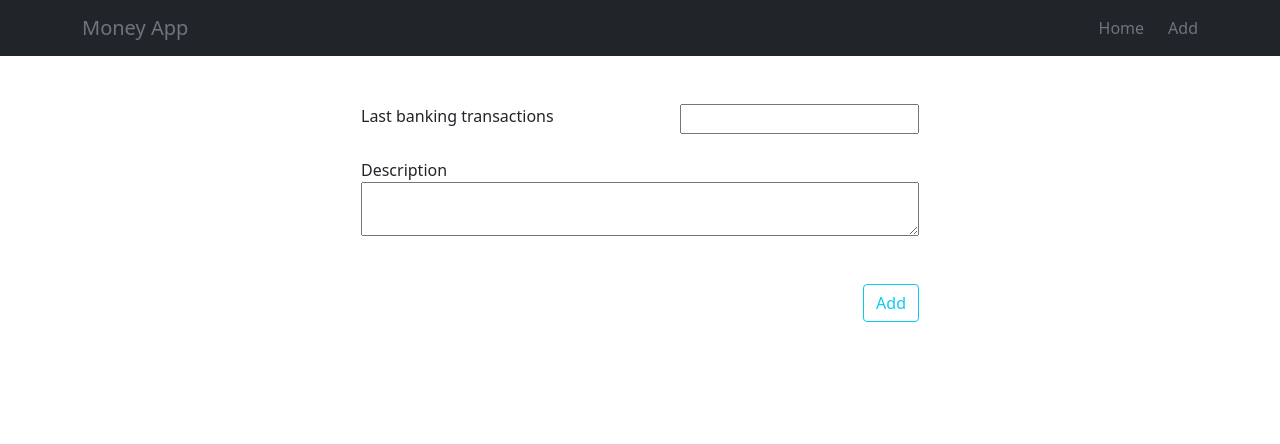
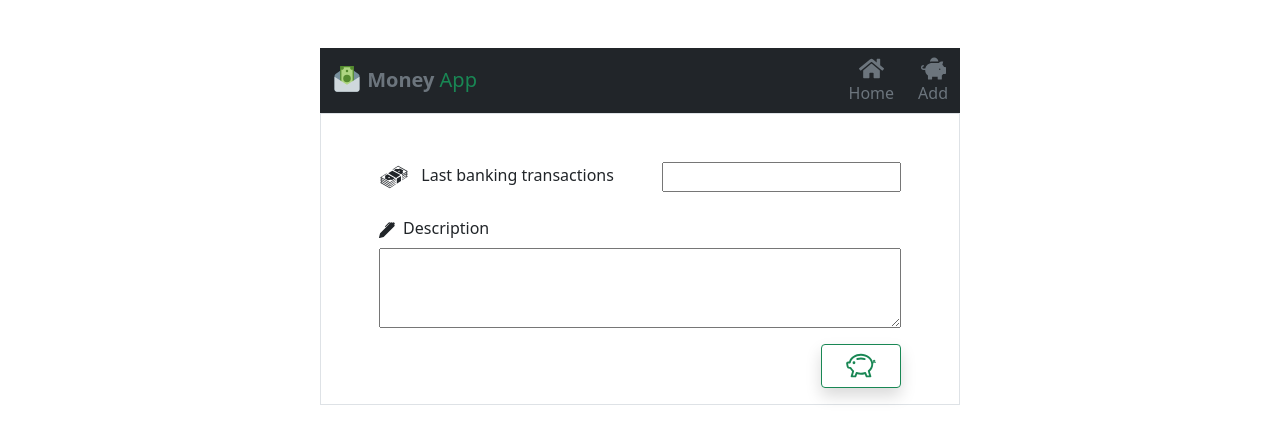
Before and after one commit to Samuel-Marien/moneyapp, a Next.js app: page /newData in a window 1280 px wide. Shown: the top 444 px of the page. Built offline with nearby package versions, Linux system fonts and the light colour scheme.

Commit message:
change navbar and form design

```diff
--- a/components/form/index.js
+++ b/components/form/index.js
@@ -8,6 +8,9 @@ import Container from 'react-bootstrap/Container'
 import Button from 'react-bootstrap/Button'
 
 import MyStyledError from './MyStyledError'
+
+import { BsPiggyBank, BsPenFill, BsBank2 } from 'react-icons/bs'
+import { GiMoneyStack } from 'react-icons/gi'
 
 const transactionId = 0
 
@@ -44,13 +47,13 @@ const MyForm = () => {
       }}
     >
       {(formik) => (
-        <Container className="mt-5 d-flex justify-content-center">
-          <form
-            className="d-flex flex-column w-50"
-            onSubmit={formik.handleSubmit}
-          >
+        <Container className="pt-5 d-flex justify-content-center border w-50">
+          <form className="d-flex flex-column" onSubmit={formik.handleSubmit}>
             <div className="d-flex justify-content-between">
-              <label htmlFor="newData">Last banking transactions</label>
+              <label htmlFor="newData" className="me-5">
+                <GiMoneyStack size={30} />
+                <span className="ms-2"> Last banking transactions</span>
+              </label>
               <input
                 id="newData"
                 name="newData"
@@ -62,21 +65,27 @@ const MyForm = () => {
               <MyStyledError>{formik.errors.newData}</MyStyledError>
             ) : null}
 
-            <label htmlFor="description" className="mt-4">
-              Description
+            <label htmlFor="description" className="mt-4 mb-2">
+              <BsPenFill />
+              <span className="ms-2">Description</span>
             </label>
             <textarea
               id="description"
               name="description"
               type="text"
+              style={{ height: '80px' }}
               {...formik.getFieldProps('description')}
             />
             {formik.touched.description && formik.errors.description ? (
               <MyStyledError>{formik.errors.description}</MyStyledError>
             ) : null}
             <div className="d-flex justify-content-end">
-              <Button variant="outline-info" type="submit" className="mt-5">
-                Add
+              <Button
+                variant="outline-success shadow"
+                type="submit"
+                className="my-3  px-4"
+              >
+                <BsPiggyBank size={30} />
               </Button>
             </div>
           </form>
--- a/components/navbar/index.js
+++ b/components/navbar/index.js
@@ -5,25 +5,39 @@ import Navbar from 'react-bootstrap/Navbar'
 import Nav from 'react-bootstrap/Nav'
 import Container from 'react-bootstrap/Container'
 
+import { FcMoneyTransfer } from 'react-icons/fc'
+import { FaPiggyBank, FaHome } from 'react-icons/fa'
+
 const MyNavbar = () => {
   return (
+    <Container className="mt-5 w-50 p-0">
       <Navbar bg="dark" variant="dark">
         <Container>
           <Navbar.Brand>
             <Link href="/">
-            <a className="text-secondary text-decoration-none">Money App</a>
+              <a className="text-secondary text-decoration-none fw-bold">
+                <FcMoneyTransfer size={30} /> Money{' '}
+                <span className="text-success fw-light">App</span>
+              </a>
             </Link>
           </Navbar.Brand>
           <Nav className="ms-auto">
             <Link href="/">
-            <a className="text-secondary text-decoration-none me-4">Home</a>
+              <a className="text-secondary text-decoration-none me-4 d-flex flex-column align-items-center">
+                <FaHome size={25} />
+                <span className="text-sm">Home</span>
+              </a>
             </Link>
             <Link href="/newData">
-            <a className="text-secondary text-decoration-none">Add</a>
+              <a className="text-secondary text-decoration-none d-flex flex-column align-items-center">
+                <FaPiggyBank size={25} />
+                <span>Add</span>
+              </a>
             </Link>
           </Nav>
         </Container>
       </Navbar>
+    </Container>
   )
 }
 
```
Also changed, not shown: components/displayer/index.js (+14 -8 lines). Lines whose indentation alone changed are shown as unchanged.
